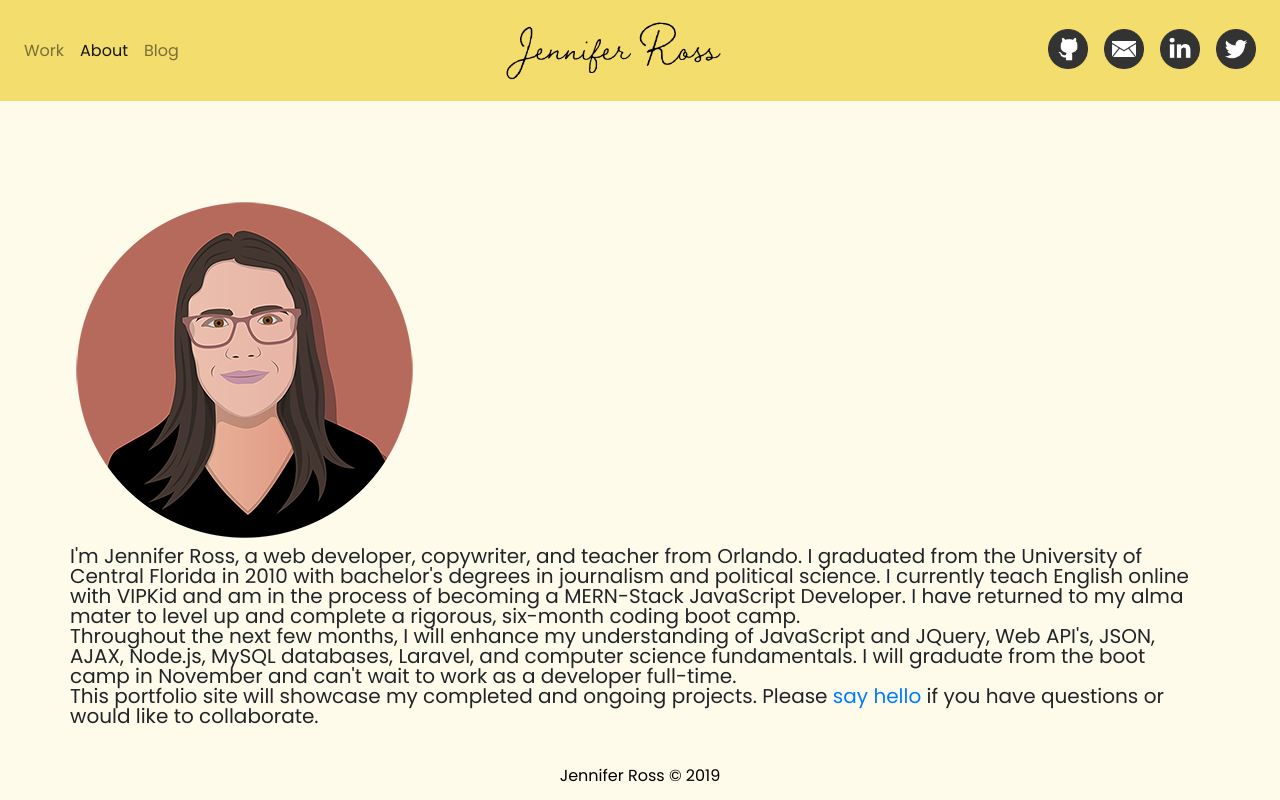
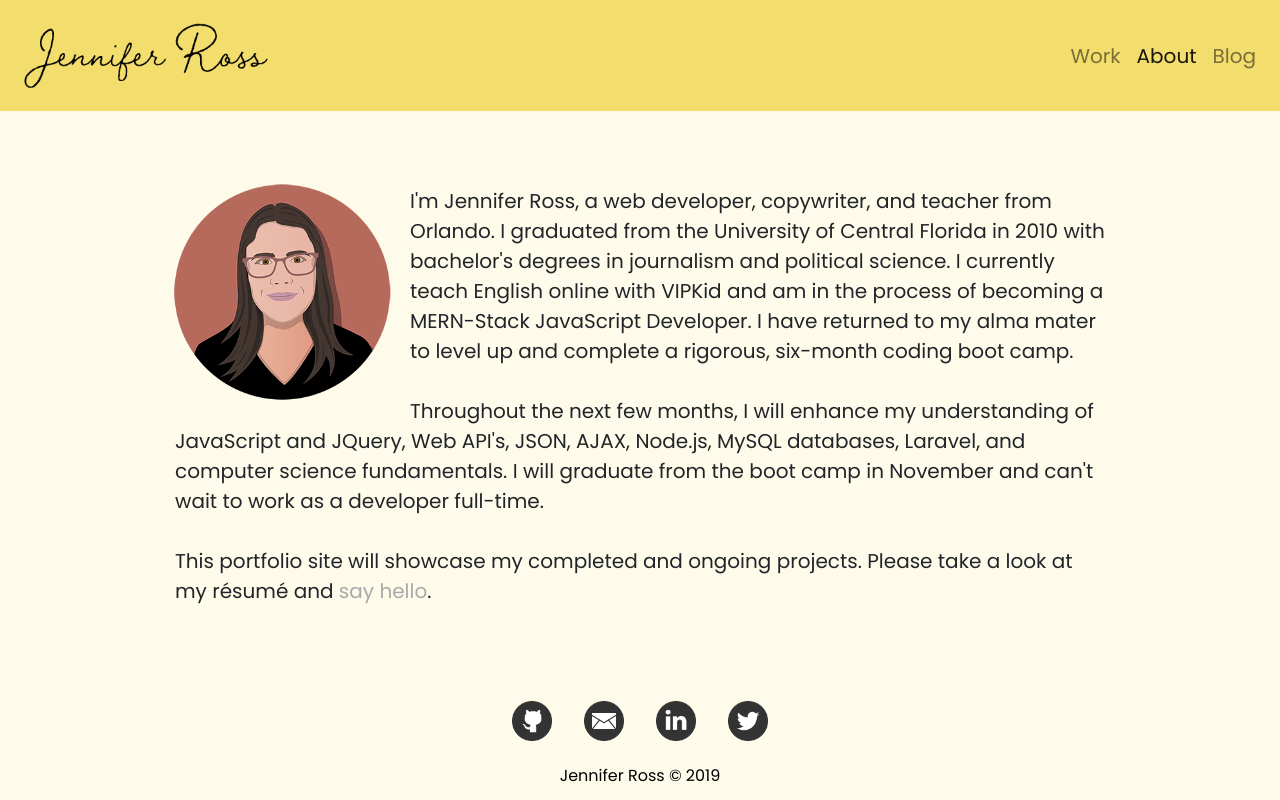
Before and after one commit to jenross/portfolio2.0, a plain HTML site: page about.html in a window 1280 px wide. Drawn offline with nearby package versions, Linux system fonts and the light colour scheme.

Commit message:
updating about me

```diff
--- a/about.html
+++ b/about.html
@@ -15,51 +15,34 @@
 </head>
 <body class="d-flex flex-column h-100">
     <!--Navbar-->
-    <nav class="d-flex flex-row navbar navbar-expand-lg navbar-light bg-light">
+    <nav class="navbar navbar-expand-lg navbar-light bg-light">
+        <a class="navbar-brand" href="index.html">
+            <img src="assets/images/signature.png" alt="Jennifer Ross signature" class="d-inline-block signature align-top">
+        </a>
         <button class="navbar-toggler" type="button" data-toggle="collapse" data-target="#navbarNavDropdown" aria-controls="navbarNav" aria-expanded="false" aria-label="Toggle navigation">
             <span class="navbar-toggler-icon"></span>
         </button>
-        <div class="collapse navbar-collapse justify-content-start" id="navbarNavDropdown">
-            <ul class="navbar-nav mr-auto">
+        <div class="collapse navbar-collapse justify-content-end" id="navbarNavDropdown">
+            <ul class="navbar-nav">
                 <li class="nav-item">
-                <a class="nav-link" href="index.html">Work</a>
+                <a class="link-right nav-link" href="index.html">Work</a>
                 </li>
                 <li class="nav-item active">
-                <a class="nav-link" href="about.html">About<span class="sr-only">(current)</span></a>
+                <a class="link-right nav-link" href="about.html">About<span class="sr-only">(current)</span></a>
                 </li>
                 <li class="nav-item">
-                <a class="nav-link" href="blog.html">Blog</a>
+                <a class="link-right nav-link" href="blog.html">Blog</a>
                 </li>
             </ul>
         </div>
 
-        <div class="container" id="name-header">
-            <img src="assets/images/signature.png" alt="Jennifer Ross signature" class="mx-auto navbar-brand signature">
-        </div>
-
-        <div class="justify-content-end" id="contact">
-            <ul class="navbar-nav ml-auto">
-                <li class="nav-item">
-                <a class="nav-link" href="https://github.com/jenross" target="_blank"><img src="assets/images/github-icon.png" alt="Jennifer Ross Github" class="icon"></a>
-                </li>
-                <li class="nav-item">
-                <a class="nav-link" href="mailto:ross.m.jennifer@gmail.com" target="_blank"><img src="assets/images/email-icon.png" alt="Jennifer Ross Github" class="icon"></a>
-                </li>
-                <li class="nav-item">
-                <a class="nav-link" href="https://www.linkedin.com/in/jennifer-ross-221490121/" target="_blank"><img src="assets/images/linkedin-icon.png" alt="Jennifer Ross Github" class="icon"></a>
-                </li>
-                <li class="nav-item">
-                    <a class="nav-link" href="https://twitter.com/jenwebdev" target="_blank"><img src="assets/images/twitter-icon.png" alt="Jennifer Ross Github" class="icon"></a>
-                </li>
-            </ul>
-        </div>
     </nav>
-        <!--Navbar-->
+    <!--Navbar-->
     <main role="main" class="flex-shrink-0">
-        <div class="container mt-5">
+        <div class="container">
             <div class="row">
-                <div class="about-wrapper mt-5">
-                    <img src="assets/images/Jenvatar circle 350.png" alt="Jennifer Ross" class="cartoon-me mx-auto img-fluid">
+                <div class="about-wrapper">
+                    <img src="assets/images/Jenvatar circle 350.png" alt="Jennifer Ross" class="cartoon-me img-fluid">
                     <p class="lead">I'm Jennifer Ross, a web developer, copywriter, and teacher from
                             Orlando. I graduated from the University of Central Florida in 2010
                             with bachelor's degrees in journalism and political science. I
@@ -72,15 +55,30 @@
                             Laravel, and computer science fundamentals. I will graduate from the boot camp in November and can't wait to work as a developer full-time.</p>
 
                     <p class="lead">This portfolio site will showcase my completed and ongoing projects.
-                            Please <a href="contact.html">say hello</a> if you have questions or
-                            would like to collaborate.</p>
+                            Please take a look at my résumé and <a href="mailto:ross.m.jennifer@gmail.com" target="_blank">say hello</a>.</p>
                 </div>
             </div>
         </div>
     </main>
     <!-- Footer -->
     <footer role="contentinfo" class="footer mt-auto mx-auto py-3">
-        <div class="container">
+        <div class="d-flex flex-row justify-content-center mt-2 social-container" id="contact">
+                <ul class="social list-group list-group-horizontal">
+                    <li class="nav-item">
+                    <a class="nav-link" href="https://github.com/jenross" target="_blank"><img src="assets/images/github-icon.png" alt="Jennifer Ross Github" class="icon"></a>
+                    </li>
+                    <li class="nav-item">
+                    <a class="nav-link" href="mailto:ross.m.jennifer@gmail.com" target="_blank"><img src="assets/images/email-icon.png" alt="Jennifer Ross Github" class="icon"></a>
+                    </li>
+                    <li class="nav-item">
+                    <a class="nav-link" href="https://www.linkedin.com/in/jennifer-ross-221490121/" target="_blank"><img src="assets/images/linkedin-icon.png" alt="Jennifer Ross Github" class="icon"></a>
+                    </li>
+                    <li class="nav-item">
+                    <a class="nav-link" href="https://twitter.com/jenwebdev" target="_blank"><img src="assets/images/twitter-icon.png" alt="Jennifer Ross Github" class="icon"></a>
+                    </li>
+                </ul>
+            </div>
+        <div class="container text-center mt-3">
             <span class="text-muted">Jennifer Ross © 2019</span>
         </div>
     </footer>
--- a/assets/css/style.css
+++ b/assets/css/style.css
@@ -87,6 +87,37 @@ body {
     float: right!important;
 }
 
+.about-wrapper {
+    height: auto;
+    max-width: 960px;
+    /* border: 2px solid #444; */
+    margin-top: 60px;
+    margin-left: auto;
+    margin-right: auto;
+    position: relative;
+    padding-bottom: 20px;
+}
+
+.cartoon-me {
+  width: 225px;
+  float: left;
+  margin: 10px 15px 10px 10px;
+}
+
+.about-wrapper p {
+    line-height: normal;
+    padding: 15px;
+}
+
+.about-wrapper p a {
+    text-decoration: none;
+    color: darkgrey;
+}
+
+.about-wrapper p a:hover {
+    color: #222;
+}
+
 @media only screen and (max-width: 938px) and (min-width: 575px) {
     .card-title {
         font-size: 15px;
```
Also changed, not shown: blog.html (+27 -28 lines).
